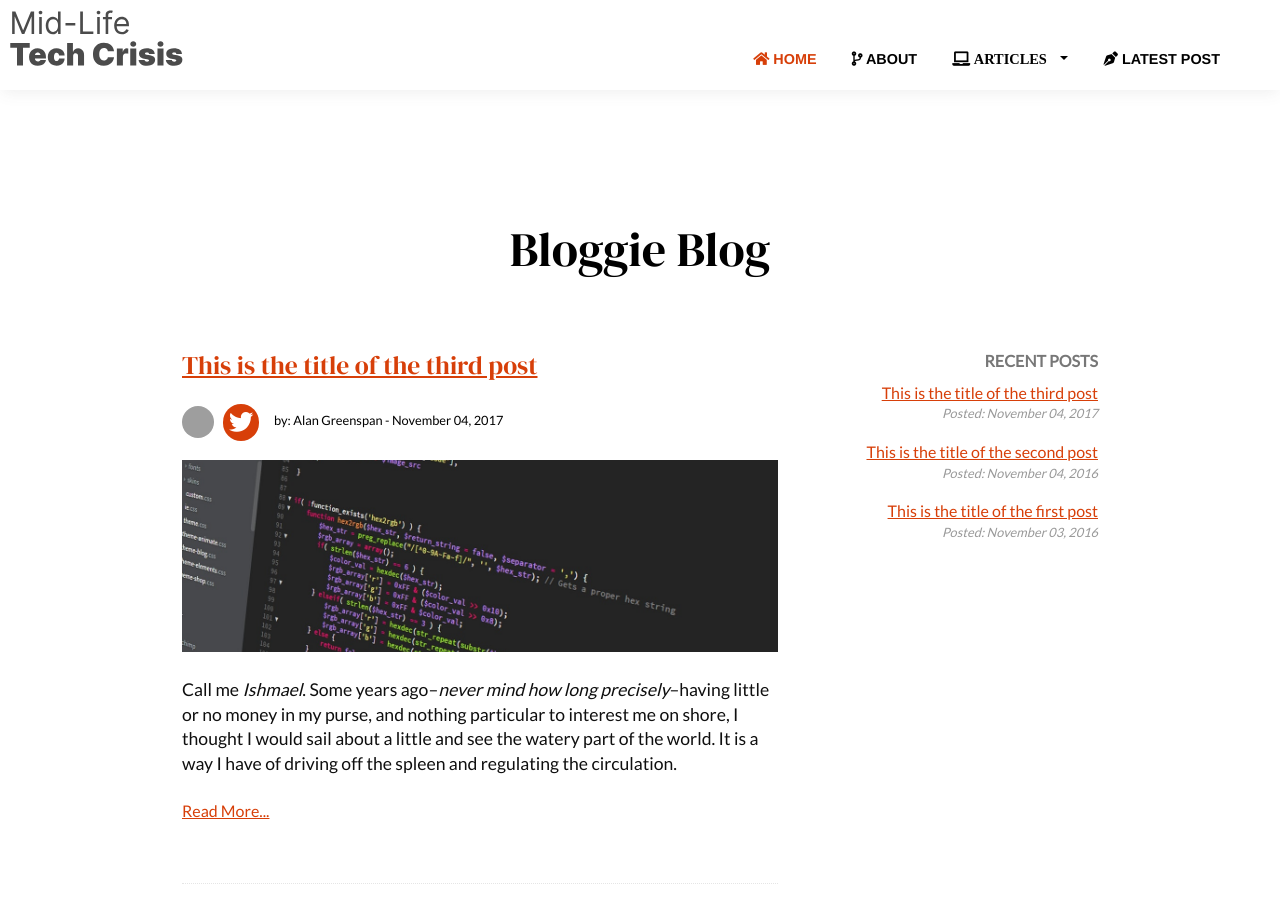
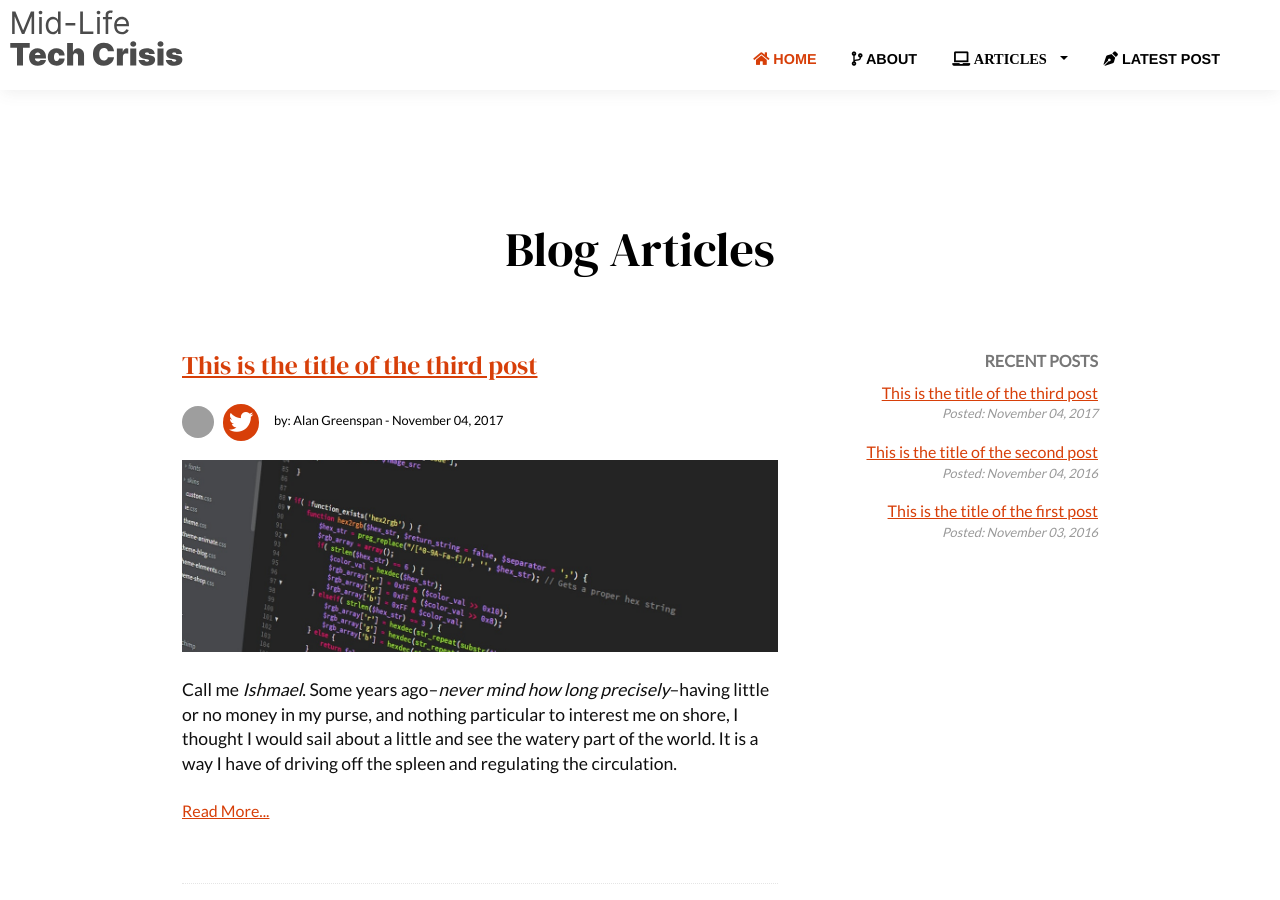
Before and after one commit to mikeakins1/midlifetechcrisis, a Jekyll site: the page built from blog/index.html, in a window 1280 px wide and 900 px high. Built offline with Jekyll 4.4.1, drawn with Linux system fonts in a browser that asks for light colours; grey boxes are pictures that could not be loaded.

Commit message:
Change blog H1

```diff
--- a/blog/index.html
+++ b/blog/index.html
@@ -3,7 +3,7 @@ layout: default
 ---
 
 <div class="page blog-index">
-  <h1>Bloggie Blog</h1>
+  <h1>Blog Articles</h1>
 
   <div class="col-two blog-cols">
 
```
